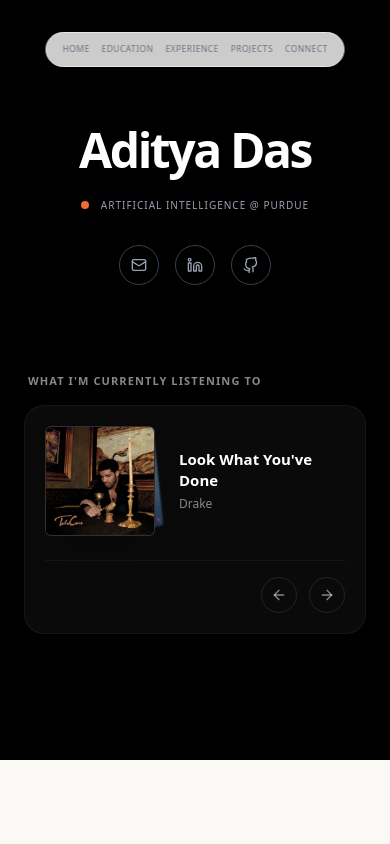
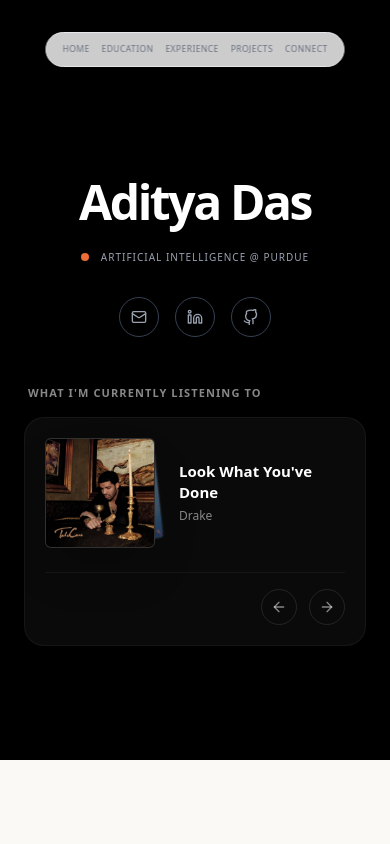
Before and after one commit to adityadas30/portfolio, a Next.js app: page / in a window 390 px wide. Shown: the top 844 px of the page. Built offline with nearby package versions, Linux system fonts and the light colour scheme.

Commit message:
mobile pass test 3

```diff
--- a/src/app/page.tsx
+++ b/src/app/page.tsx
@@ -163,7 +163,7 @@ export default function Home() {
 
       {/* Hero Section */}
       <section id="home" className="h-[90vh] bg-black flex flex-col justify-center px-6 md:px-24 lg:px-32">
-        <div className="max-w-7xl w-full mx-auto relative grid grid-cols-1 md:grid-cols-[1fr_auto] gap-12 items-center">
+        <div className="max-w-7xl w-full mx-auto relative grid grid-cols-1 md:grid-cols-[1fr_auto] gap-8 md:gap-12 mt-16 md:mt-0 items-center">
 
           {/* Left Side: Text Details */}
           <div className="flex flex-col items-center text-center md:items-stretch md:text-left">
@@ -204,7 +204,7 @@ export default function Home() {
           </div>
 
           {/* Right Side: Music Card */}
-          <div className="flex justify-center md:justify-end lg:pr-12 w-full mt-10 md:mt-0">
+          <div className="flex justify-center md:justify-end lg:pr-12 w-full mt-4 md:mt-0">
             <motion.div
               initial={{ opacity: 0, x: 20 }}
               animate={{ opacity: 1, x: 0 }}
--- a/src/components/hero/music-card.tsx
+++ b/src/components/hero/music-card.tsx
@@ -45,7 +45,7 @@ export function MusicCard({ className }: { className?: string }) {
     const rotations = useMemo(() => [4, -2, -6, 5], []);
 
     return (
-        <div className={cn("flex flex-col gap-4 md:gap-5 w-full", className)}>
+        <div className={cn("flex flex-col gap-4 md:gap-5 w-full max-w-[360px] md:max-w-none md:w-[420px] mx-auto md:mx-0", className)}>
             <span className="text-[11px] font-bold tracking-widest text-[#888] uppercase pl-1">
                 What I'm currently listening to
             </span>
```
